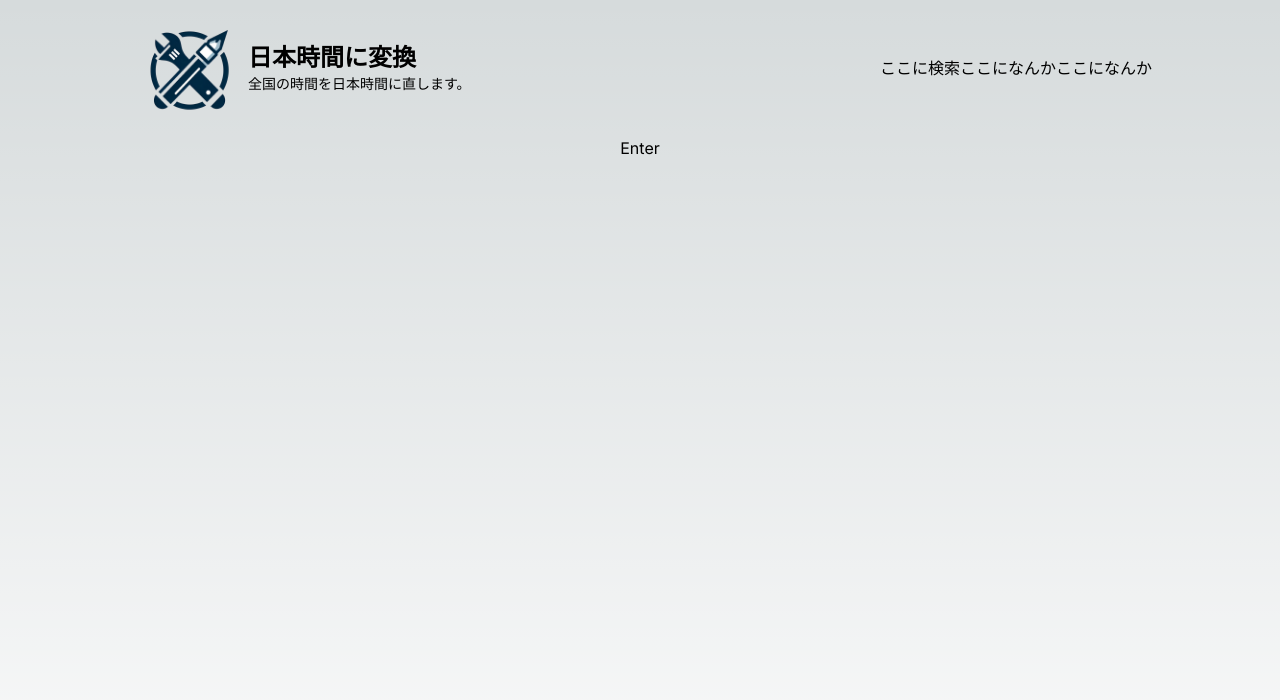
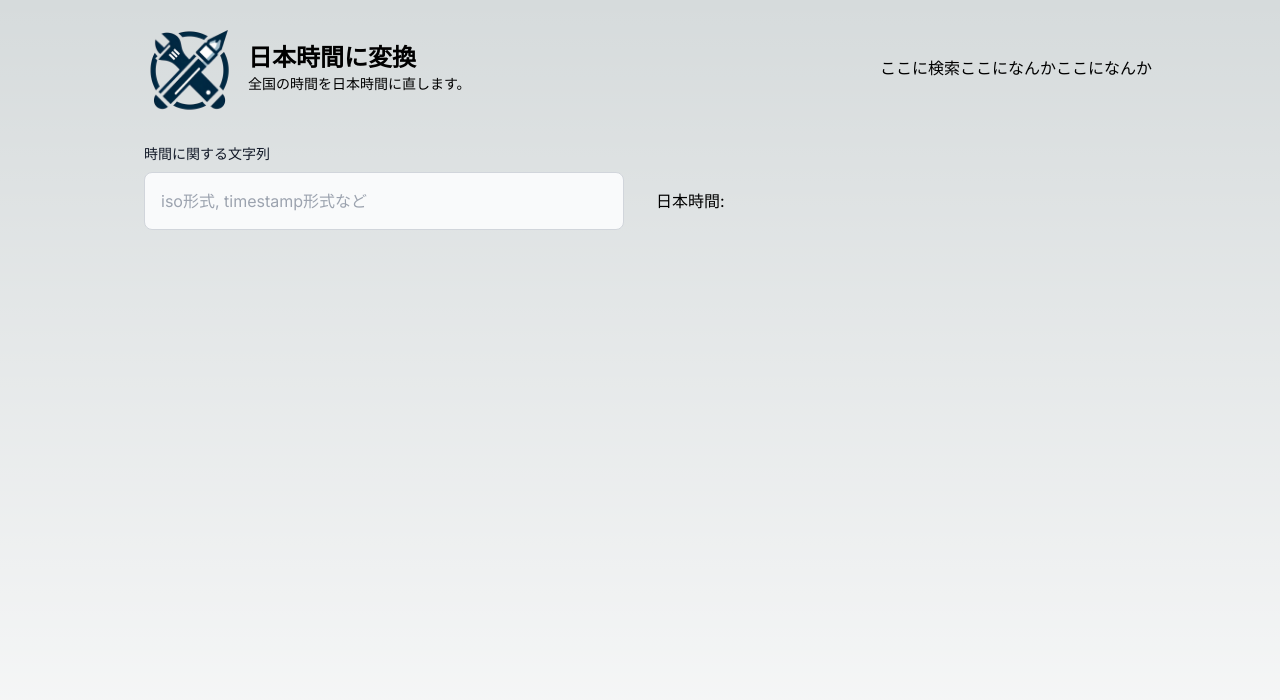
Before and after one commit to HayatoNabetani/nhc-tools, a Next.js app: page /tool/1 in a window 1280 px wide. Shown: the top 700 px of the page. Built offline with nearby package versions, Linux system fonts and the light colour scheme.

Commit message:
日本時間変換

```diff
--- /dev/null
+++ b/app/components/elements/TextInput/TextInput.tsx
@@ -0,0 +1,39 @@
+interface Props {
+  id: string;
+  textAreaLabel: string;
+  placeholder: string;
+  value: string;
+  disabled: boolean;
+  onChange: (value: string) => void;
+}
+
+const TextInput = ({
+  id,
+  textAreaLabel,
+  placeholder,
+  value,
+  disabled,
+  onChange,
+}: Props) => {
+  return (
+    <div className="mb-6">
+      <label
+        htmlFor={id}
+        className="block mb-2 text-sm font-medium text-gray-900"
+      >
+        {textAreaLabel}
+      </label>
+      <input
+        id={id}
+        type="text"
+        placeholder={placeholder}
+        value={value}
+        disabled={disabled}
+        className="block w-full p-4 text-gray-900 border border-gray-300 rounded-lg bg-gray-50 sm:text-md focus:ring-blue-500 focus:border-blue-500"
+        onChange={(e) => onChange(e.target.value)}
+      />
+    </div>
+  );
+};
+
+export default TextInput;
--- a/app/features/JstConverter/JstConverter.tsx
+++ b/app/features/JstConverter/JstConverter.tsx
@@ -1,9 +1,56 @@
+import TextInput from "@/components/elements/TextInput/TextInput";
+import { useState } from "react";
+import {
+  convertIsoToDatetime,
+  convertTimestampToDatetime,
+} from "./utils/convert";
+import { isNumeric } from "@/utils/validate";
+
 const JstConverter = () => {
+  const [timeInput, setTimeInput] = useState<string>("");
+  const [jstResult, setJstResult] = useState<string>("");
+
+  const handleJstConvert = (value: string) => {
+    setTimeInput(value);
+    if (!value) {
+      setJstResult("");
+      return;
+    }
+    try {
+      if (value.includes("T")) {
+        setJstResult(convertIsoToDatetime(value));
+      } else {
+        if (isNumeric(value)) {
+          setJstResult(convertTimestampToDatetime(Number(value)));
+        } else {
+          setJstResult("対応していない日付形式です。");
+        }
+      }
+    } catch (e) {
+      console.log(e);
+      setJstResult("対応していない日付形式です。");
+    }
+  };
+
   return (
-    <div>
-      Enter
+    <div className="flex items-center justify-center w-full">
+      <div className="w-1/2">
+        <div className="overflow-auto px-4 py-2">
+          <TextInput
+            id="time"
+            textAreaLabel="時間に関する文字列"
+            placeholder="iso形式, timestamp形式など"
+            value={timeInput}
+            disabled={false}
+            onChange={handleJstConvert}
+          />
+        </div>
+      </div>
+      <div className="w-1/2 px-4 py-2">
+        日本時間: <span className="ml-2 text-2xl font-bold">{jstResult}</span>
+      </div>
     </div>
   );
-}
+};
 
 export default JstConverter;
--- /dev/null
+++ b/app/features/JstConverter/utils/convert.ts
@@ -0,0 +1,22 @@
+import { format } from "date-fns";
+import { ja } from "date-fns/locale";
+
+/**
+ * iso → yyyy-MM-dd HH:mm:ss
+ * @param isoFormatStr iso形式の日付文字列
+ * @returns フォーマットされた日付文字
+ */
+export const convertIsoToDatetime = (isoFormatStr: string): string => {
+  return format(new Date(isoFormatStr), "yyyy-MM-dd HH:mm:ss", { locale: ja });
+};
+
+/**
+ * タイムスタンプ(1707362911) → yyyy-MM-dd HH:mm:ss
+ * @param timestamp タイムスタンプ形式の日付文字列
+ * @returns フォーマットされた日付文字
+ */
+export const convertTimestampToDatetime = (timestamp: number): string => {
+  return format(new Date(timestamp * 1000), "yyyy-MM-dd HH:mm:ss", {
+    locale: ja,
+  });
+};
--- /dev/null
+++ b/app/utils/validate.ts
@@ -0,0 +1,3 @@
+export const isNumeric = (str: string) => {
+  return /^[0-9]+$/.test(str);
+};
--- a/package.json
+++ b/package.json
@@ -9,6 +9,7 @@
     "lint": "next lint"
   },
   "dependencies": {
+    "date-fns": "^3.3.1",
     "next": "14.1.0",
     "react": "^18",
     "react-dom": "^18",
```
Also changed, not shown: 1 other file (tests, documents, lock files or other folders).
